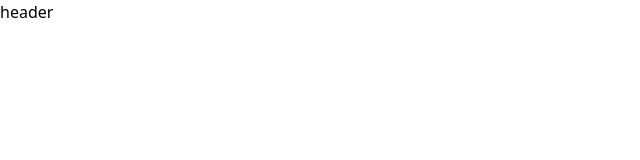
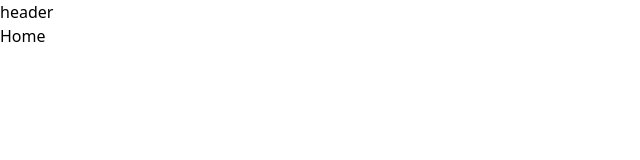
Before and after one commit to AlvesPHGA/bookmark, a React (Vite) app: page / in a window 1280 px wide. Shown: the top 160 px of the page, without its empty margins (0-640 px from the left). Built offline with nearby package versions, Linux system fonts and the light colour scheme.

Commit message:
update: add Home component on app doc

```diff
--- a/src/App.tsx
+++ b/src/App.tsx
@@ -1,9 +1,11 @@
+import { Home } from './pages/Home';
 import { Header } from './ui/partials/Global/Header';
 
 function App() {
    return (
       <>
          <Header />
+         <Home />
       </>
    );
 }
```
